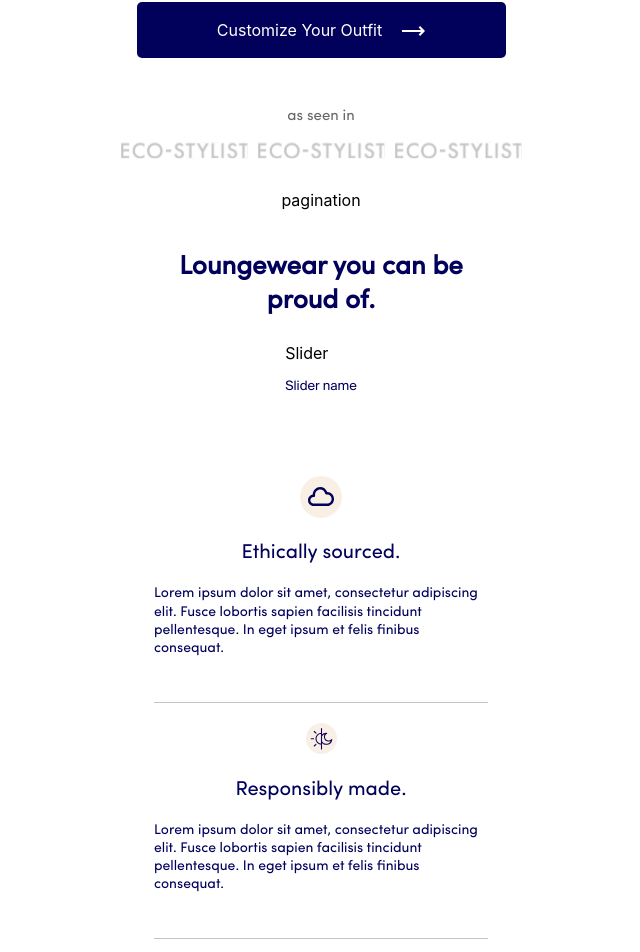
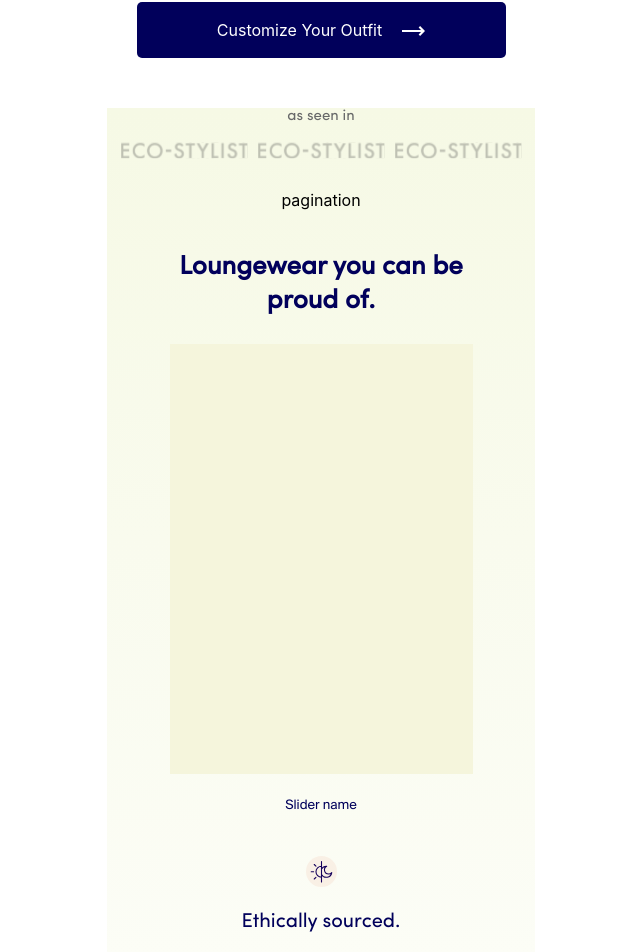
Before and after one commit to OlhaSuchok/testTask-ByTeex, a React (Create React App) app: page / in a window 1280 px wide. Shown: the part 594-1546 px from the top of the page, without its empty margins (319-959 px from the left). Built offline with nearby package versions, Linux system fonts and the light colour scheme.

Commit message:
Аdded desktop markup to the Describe section

```diff
--- a/src/components/DescribeSection/DescribeSection.jsx
+++ b/src/components/DescribeSection/DescribeSection.jsx
@@ -14,6 +14,7 @@ import {
   ListNamesItem,
   Pagination,
   Title,
+  Slider,
   SliderWrapper,
   SliderName,
   ListBenefits,
@@ -21,11 +22,16 @@ import {
   ListBenefitsIconWrapper,
   ListBenefitsMainText,
   ListBenefitsText,
+  DescribeTextWrapper,
+  DescribeNamesWrapper,
+  ListBenefitsBlockWrapper,
+  RatingBlockWrapper,
 } from "./DescribeSection.styled";
 
 export default function DescribeSection() {
   return (
     <Section>
+      <DescribeNamesWrapper>
         <DescribeText>as seen in</DescribeText>
         <ListNames>
           <ListNamesItem>
@@ -38,19 +44,25 @@ export default function DescribeSection() {
             <Eco />
           </ListNamesItem>
         </ListNames>
+      </DescribeNamesWrapper>
 
       <Pagination>pagination</Pagination>
+
+      <DescribeTextWrapper>
         <Title>Loungewear you can be proud of.</Title>
         <SliderWrapper>
-        <div>Slider</div>
+          <Slider></Slider>
           <SliderName>Slider name</SliderName>
         </SliderWrapper>
+
         <ListBenefits>
           <ListBenefitsItem>
+            <ListBenefitsBlockWrapper>
               <ListBenefitsIconWrapper>
-            <Cloud />
+                <Sun />
               </ListBenefitsIconWrapper>
               <ListBenefitsMainText>Ethically sourced.</ListBenefitsMainText>
+            </ListBenefitsBlockWrapper>
             <ListBenefitsText>
               Lorem ipsum dolor sit amet, consectetur adipiscing elit. Fusce
               lobortis sapien facilisis tincidunt pellentesque. In eget ipsum et
@@ -59,10 +71,12 @@ export default function DescribeSection() {
           </ListBenefitsItem>
 
           <ListBenefitsItem>
+            <ListBenefitsBlockWrapper>
               <ListBenefitsIconWrapper>
-            <Sun />
+                <Cloud />
               </ListBenefitsIconWrapper>
               <ListBenefitsMainText>Responsibly made.</ListBenefitsMainText>
+            </ListBenefitsBlockWrapper>
             <ListBenefitsText>
               Lorem ipsum dolor sit amet, consectetur adipiscing elit. Fusce
               lobortis sapien facilisis tincidunt pellentesque. In eget ipsum et
@@ -71,10 +85,12 @@ export default function DescribeSection() {
           </ListBenefitsItem>
 
           <ListBenefitsItem>
+            <ListBenefitsBlockWrapper>
               <ListBenefitsIconWrapper>
-            <Leaf />
+                <Wave />
               </ListBenefitsIconWrapper>
               <ListBenefitsMainText>Made for living in.</ListBenefitsMainText>
+            </ListBenefitsBlockWrapper>
             <ListBenefitsText>
               Lorem ipsum dolor sit amet, consectetur adipiscing elit. Fusce
               lobortis sapien facilisis tincidunt pellentesque. In eget ipsum et
@@ -83,10 +99,14 @@ export default function DescribeSection() {
           </ListBenefitsItem>
 
           <ListBenefitsItem>
+            <ListBenefitsBlockWrapper>
               <ListBenefitsIconWrapper>
-            <Wave />
+                <Leaf />
               </ListBenefitsIconWrapper>
-          <ListBenefitsMainText>Unimaginably comfortable.</ListBenefitsMainText>
+              <ListBenefitsMainText>
+                Unimaginably comfortable.
+              </ListBenefitsMainText>
+            </ListBenefitsBlockWrapper>
             <ListBenefitsText>
               Lorem ipsum dolor sit amet, consectetur adipiscing elit. Fusce
               lobortis sapien facilisis tincidunt pellentesque. In eget ipsum et
@@ -94,7 +114,10 @@ export default function DescribeSection() {
             </ListBenefitsText>
           </ListBenefitsItem>
         </ListBenefits>
+      </DescribeTextWrapper>
+      <RatingBlockWrapper>
         <RatingBlock test={"Over 500+ 5 Star Reviews Online"} />
+      </RatingBlockWrapper>
     </Section>
   );
 }
--- a/src/components/DescribeSection/DescribeSection.styled.js
+++ b/src/components/DescribeSection/DescribeSection.styled.js
@@ -11,11 +11,40 @@ export const Section = styled.section`
   margin-left: auto;
   margin-right: auto;
 
+  background-image: linear-gradient(to bottom, #f6f9e5, #ffffff);
+
+  background: #f6f9e5;
+  background: linear-gradient(to bottom, #f6f9e5 0%, #ffffff 70%);
+
   @media screen and (min-width: ${({ theme }) => theme.breakpoints.mobile}) {
     width: ${({ theme }) => theme.breakpoints.mobile};
   }
   @media screen and (min-width: ${({ theme }) => theme.breakpoints.desktop}) {
+    position: relative;
+
+    padding-left: 100px;
+    padding-right: 100px;
+
     width: ${({ theme }) => theme.breakpoints.desktop};
+  }
+`;
+
+export const DescribeNamesWrapper = styled.div`
+  @media screen and (min-width: ${({ theme }) => theme.breakpoints.desktop}) {
+  }
+`;
+
+export const DescribeTextWrapper = styled.div`
+  display: flex;
+  flex-direction: column;
+  justify-content: center;
+  align-items: center;
+
+  @media screen and (min-width: ${({ theme }) => theme.breakpoints.desktop}) {
+    flex-direction: column;
+    justify-content: center;
+    align-items: flex-start;
+    align-self: flex-start;
   }
 `;
 
@@ -31,6 +60,10 @@ export const DescribeText = styled.p`
   color: #676869;
 
   @media screen and (min-width: ${({ theme }) => theme.breakpoints.desktop}) {
+    margin-bottom: 25px;
+    padding-top: 50px;
+
+    font-size: 20px;
   }
 `;
 
@@ -48,6 +81,7 @@ export const ListNames = styled.ul`
   list-style: none;
 
   @media screen and (min-width: ${({ theme }) => theme.breakpoints.desktop}) {
+    margin-bottom: 80px;
   }
 `;
 
@@ -74,19 +108,48 @@ export const Title = styled.h2`
   color: ${({ theme }) => theme.colors.MAIN_ACCENT_TEXT_COLOR};
 
   @media screen and (min-width: ${({ theme }) => theme.breakpoints.desktop}) {
+    font-size: 32px;
+    width: 530px;
+    margin-bottom: 55px;
   }
 `;
 
 export const Pagination = styled.p`
   margin-bottom: 42px;
+  display: block;
 
   @media screen and (min-width: ${({ theme }) => theme.breakpoints.desktop}) {
+    display: none;
   }
 `;
 
 export const SliderWrapper = styled.div`
-  margin-bottom: 30px;
+  display: flex;
+  flex-direction: column;
+  justify-content: center;
+  align-items: center;
+
+  margin-bottom: 20px;
+
   @media screen and (min-width: ${({ theme }) => theme.breakpoints.desktop}) {
+    position: absolute;
+    right: 100px;
+
+    margin-bottom: 0;
+  }
+`;
+
+export const Slider = styled.div`
+  width: 303px;
+  height: 430px;
+
+  background-color: beige;
+
+  @media screen and (min-width: ${({ theme }) => theme.breakpoints.desktop}) {
+    width: 433px;
+    height: 500px;
+
+    margin-bottom: 0;
   }
 `;
 
@@ -94,6 +157,9 @@ export const SliderName = styled.p`
   font-size: 13px;
   font-family: ${({ theme }) => theme.fonts.suisseRegular};
   line-height: 1.7;
+
+  margin-bottom: 0;
+  margin-top: 20px;
 
   color: ${({ theme }) => theme.colors.MAIN_ACCENT_TEXT_COLOR};
 
@@ -108,10 +174,13 @@ export const ListBenefits = styled.ul`
   align-items: center;
 
   padding-left: 0;
+  margin-bottom: 0;
+  margin-top: 0;
 
   list-style: none;
 
   @media screen and (min-width: ${({ theme }) => theme.breakpoints.desktop}) {
+    margin-bottom: 0;
   }
 `;
 
@@ -126,15 +195,39 @@ export const ListBenefitsItem = styled.li`
   padding-top: 20px;
   padding-bottom: 30px;
 
-  border-bottom: 1px solid #c4c4c4;
+  &:not(:last-child) {
+    border-bottom: 1px solid #c4c4c4;
+  }
 
   @media screen and (min-width: ${({ theme }) => theme.breakpoints.desktop}) {
+    width: 600px;
+    padding-top: 0;
+
+    border-bottom: none;
+
+    align-items: flex-start;
+    align-self: flex-start;
+  }
+`;
+
+export const ListBenefitsBlockWrapper = styled.div`
+  display: flex;
+  justify-content: center;
+  flex-direction: column;
+  align-items: center;
+
+  @media screen and (min-width: ${({ theme }) => theme.breakpoints.desktop}) {
+    justify-content: center;
+    flex-direction: row;
+    align-items: center;
   }
 `;
 
 export const ListBenefitsIconWrapper = styled.div`
   margin-bottom: 20px;
   @media screen and (min-width: ${({ theme }) => theme.breakpoints.desktop}) {
+    margin-bottom: 0;
+    margin-right: 15px;
   }
 `;
 
@@ -149,10 +242,13 @@ export const ListBenefitsMainText = styled.p`
   color: ${({ theme }) => theme.colors.MAIN_ACCENT_TEXT_COLOR};
 
   @media screen and (min-width: ${({ theme }) => theme.breakpoints.desktop}) {
+    margin-bottom: 15px;
+    font-size: 22px;
   }
 `;
 
 export const ListBenefitsText = styled.p`
+  text-align: center;
   margin-top: 0;
 
   font-size: 14px;
@@ -160,6 +256,19 @@ export const ListBenefitsText = styled.p`
   line-height: 1.3;
 
   color: ${({ theme }) => theme.colors.MAIN_ACCENT_TEXT_COLOR};
+
   @media screen and (min-width: ${({ theme }) => theme.breakpoints.desktop}) {
+    text-align: left;
+    padding-left: 60px;
+    font-size: 15px;
+    margin-bottom: 0;
   }
 `;
+
+export const RatingBlockWrapper = styled.div`
+  display: block;
+
+  @media screen and (min-width: ${({ theme }) => theme.breakpoints.desktop}) {
+    display: none;
+  }
+`;
```
Lines whose indentation alone changed are shown as unchanged.
